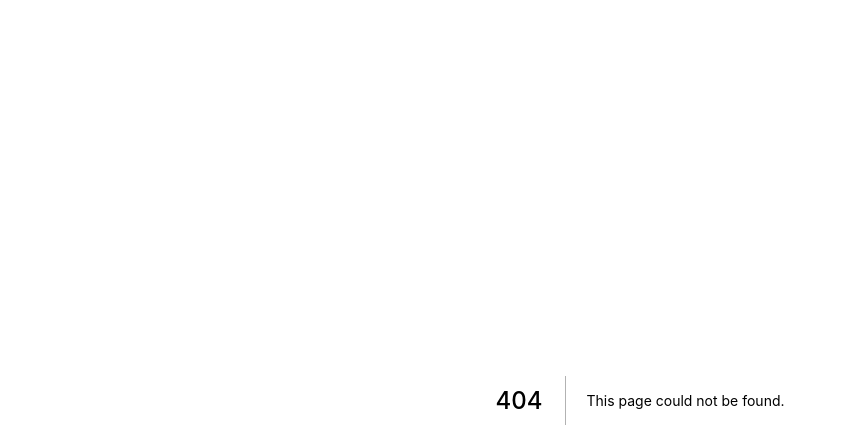
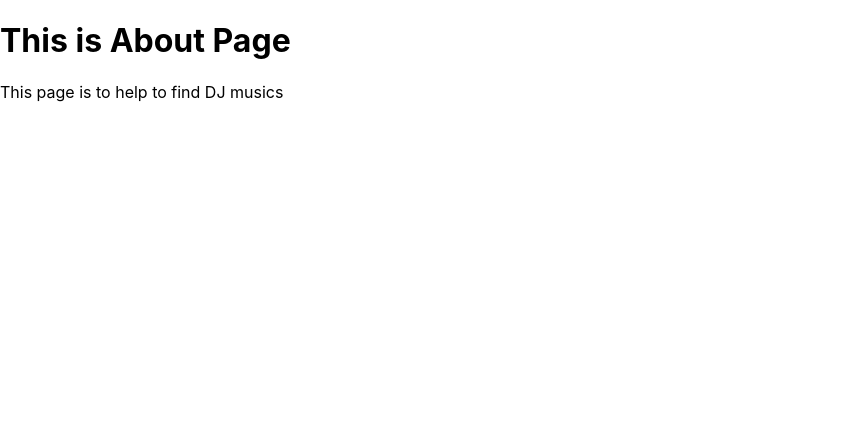
Before and after one commit to asharali95/DJ-events-next-js, a Next.js app: page /about in a window 1280 px wide. Before the commit this address had no page. Shown: the top 448 px of the page, without its empty margins (0-847 px from the left). Built offline with nearby package versions, Linux system fonts and the light colour scheme.

Commit message:
initial commit

```diff
--- /dev/null
+++ b/pages/about.js
@@ -0,0 +1,8 @@
+export default function AboutPage() {
+  return (
+    <div>
+      <h1>This is About Page</h1>
+      <p>This page is to help to find DJ musics </p>
+    </div>
+  );
+}
--- /dev/null
+++ b/pages/events/[slug].js
@@ -0,0 +1,3 @@
+export default function EventPage() {
+  return <h1>My event</h1>;
+}
--- /dev/null
+++ b/pages/events/add.js
@@ -0,0 +1,3 @@
+export default function AddEventPage() {
+  return <h1>Add Event Page</h1>;
+}
--- /dev/null
+++ b/pages/events/index.js
@@ -0,0 +1,3 @@
+export default function EventPage() {
+  return <h1>This is Event Page</h1>;
+}
```
